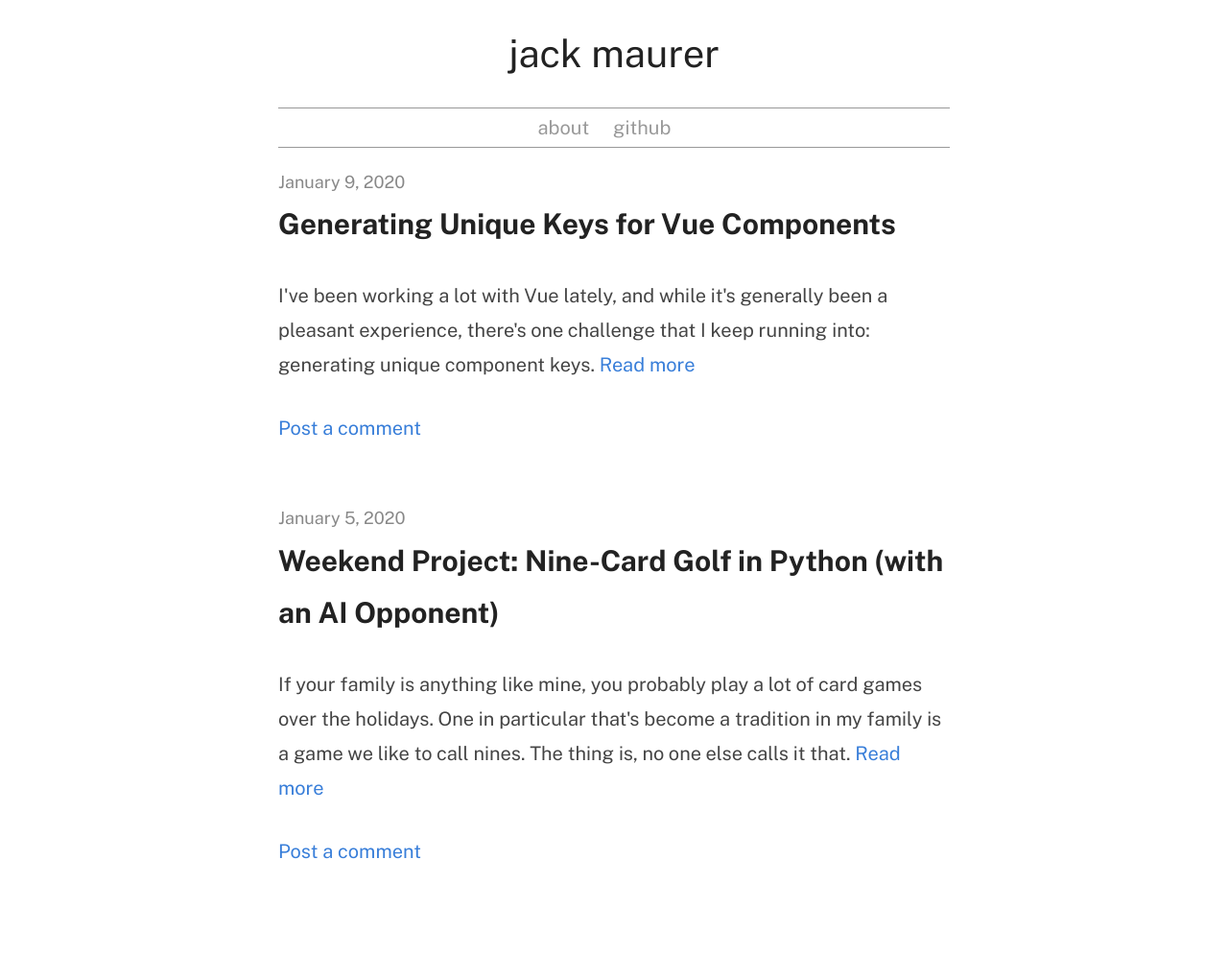
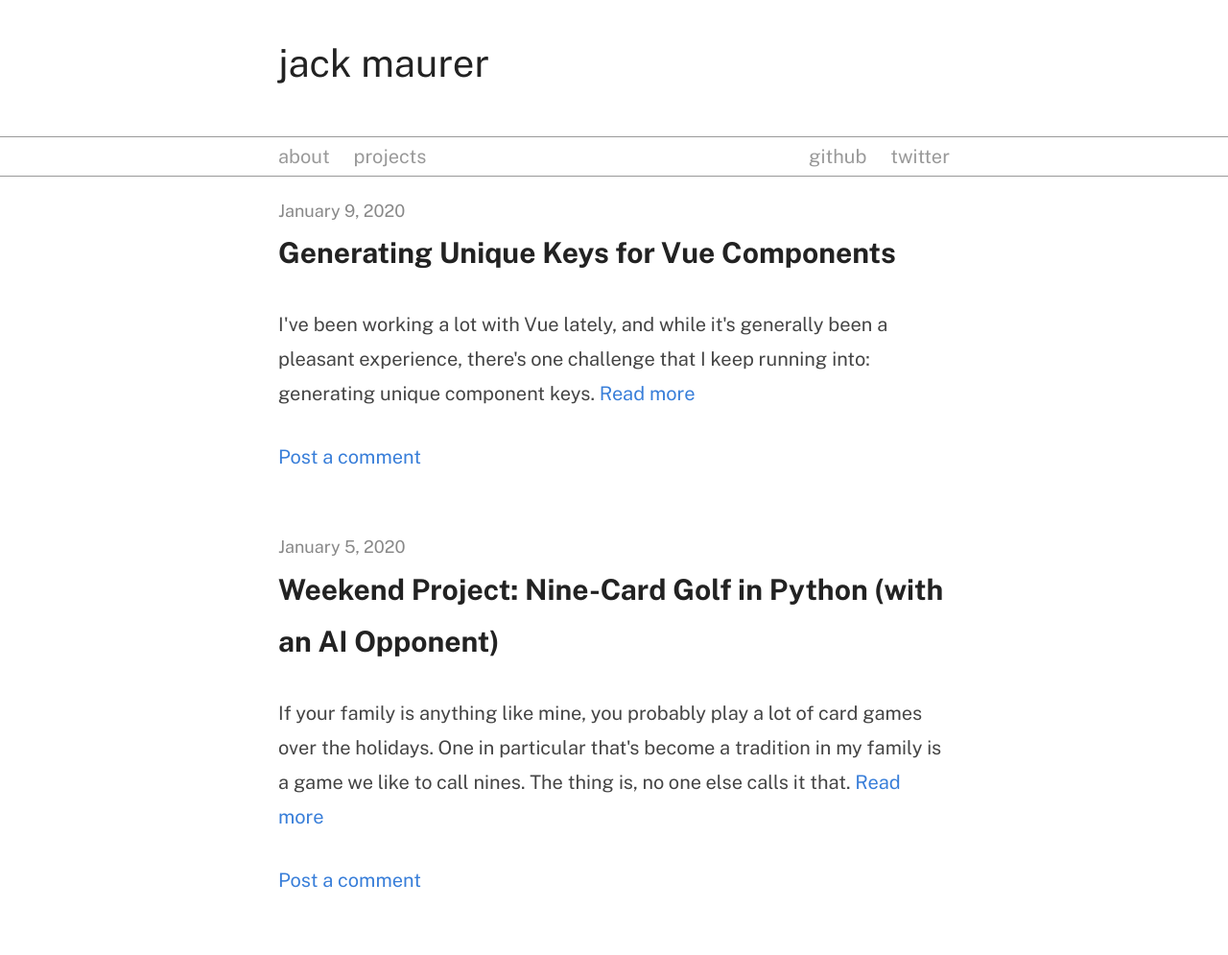
Before and after one commit to jackmaurer/jackmaurer.github.io, a Jekyll site: the page built from index.html, in a window 1280 px wide. Shown: the whole page at 96% size. Built offline with Jekyll 4.4.1, drawn with Linux system fonts in a browser that asks for light colours; comment, search, counter and statistics services are not loaded; before the commit the page ends 965 px from its top, so only the background shows below that.

Commit message:
design update

```diff
--- a/_layouts/default.html
+++ b/_layouts/default.html
@@ -17,17 +17,31 @@
 <link href="https://fonts.googleapis.com/css?family=Public+Sans:400,400i,700,700i|Ubuntu+Mono:400,400i,700,700i&display=swap" rel="stylesheet">
 <link rel="stylesheet" href="/default.css">
 <link rel="stylesheet" href="/main.css">
+<div id="site-header-outer">
   <header id="site-header">
     <h1 id="site-title">
       <a href="/">Jack Maurer</a>
     </h1>
-    <nav id="site-nav">
-        <ul>
-            <li><a href="/about.html">About</a>
-            <li><a href="https://github.com/jackmaurer">GitHub</a>
-        </ul>
+    <div id="searchbox-outer">
       <script async src="https://cse.google.com/cse.js?cx=001423413126153447980:efgsvd3w8jo"></script>
       <div class="gcse-searchbox-only"></div>
+    </div>
+  </header>
+</div>
+<nav id="site-nav">
+  <div id="site-nav-inner">
+    <div id="site-nav-inner-inner">
+      <ul id="site-nav__internal-links">
+        <li><a href="/about.html">About</a>
+        <li><a href="/projects">Projects</a>
+      </ul>
+      <ul id="site-nav__external-links">
+        <li><a href="https://github.com/jackmaurer">GitHub</a>
+        <li><a href="https://twitter.com/JackMaurer10">Twitter</a>
+      </ul>
+    </div>
+  </div>
 </nav>
-</header>
+<div id="content-outer">
   <div id="content">{{ content }}</div>
+</div>
--- a/main.css
+++ b/main.css
@@ -4,26 +4,35 @@ html {
 
 body {
     color: #444;
+    margin: 0;
 }
 
 h1, h2, h3, h4, h5, h6 {
   color: #222;
 }
 
-#site-header {
-    text-align: center;
+#site-header-outer, #content-outer {
+  margin: 0.5rem;
+}
+
+#site-header, #site-nav-inner-inner, #content {
+    max-width: 700px;
     margin: 0 auto;
 }
 
-#site-header, #content {
-    max-width: 700px;
+#site-header {
+  display: flex;
+  flex-wrap: wrap;
+}
+
+#site-title, #searchbox-outer {
+  flex: 1 0 auto;
 }
 
 #site-title {
     font-size: 200%;
     font-weight: normal;
     text-transform: lowercase;
-    /* margin: 0; */
 }
 
 #site-title a {
@@ -38,6 +47,10 @@ h1, h2, h3, h4, h5, h6 {
     margin: 1rem auto;
 }
 
+#searchbox-outer {
+  margin: auto;
+}
+
 #site-nav {
     border-style: solid;
     border-color: #999;
@@ -46,17 +59,36 @@ h1, h2, h3, h4, h5, h6 {
     line-height: 2;
 }
 
+#site-nav-inner {
+  margin: 0 0.5rem;
+}
+
+#site-nav-inner-inner {
+  display: flex;
+}
+
 #site-nav ul {
     padding: 0;
     margin: 0;
+    flex: 1 0 auto;
 }
 
 #site-nav li {
-    display: inline;
-    list-style: none;
-    margin: 0 1em 0 0;
-    padding: 0;
-    text-align: center;
+  display: inline;
+  list-style: none;
+  padding: 0;
+}
+
+#site-nav__internal-links li {
+  margin: 0 1em 0 0;
+}
+
+#site-nav__external-links {
+  text-align: right;
+}
+
+#site-nav__external-links li {
+  margin: 0 0 0 1em;
 }
 
 #site-nav a {
@@ -68,10 +100,6 @@ h1, h2, h3, h4, h5, h6 {
 
 #site-nav a:hover {
     color: #222;
-}
-
-#content {
-    margin: 0 auto;
 }
 
 .post {
```
Lines whose indentation alone changed are shown as unchanged.
